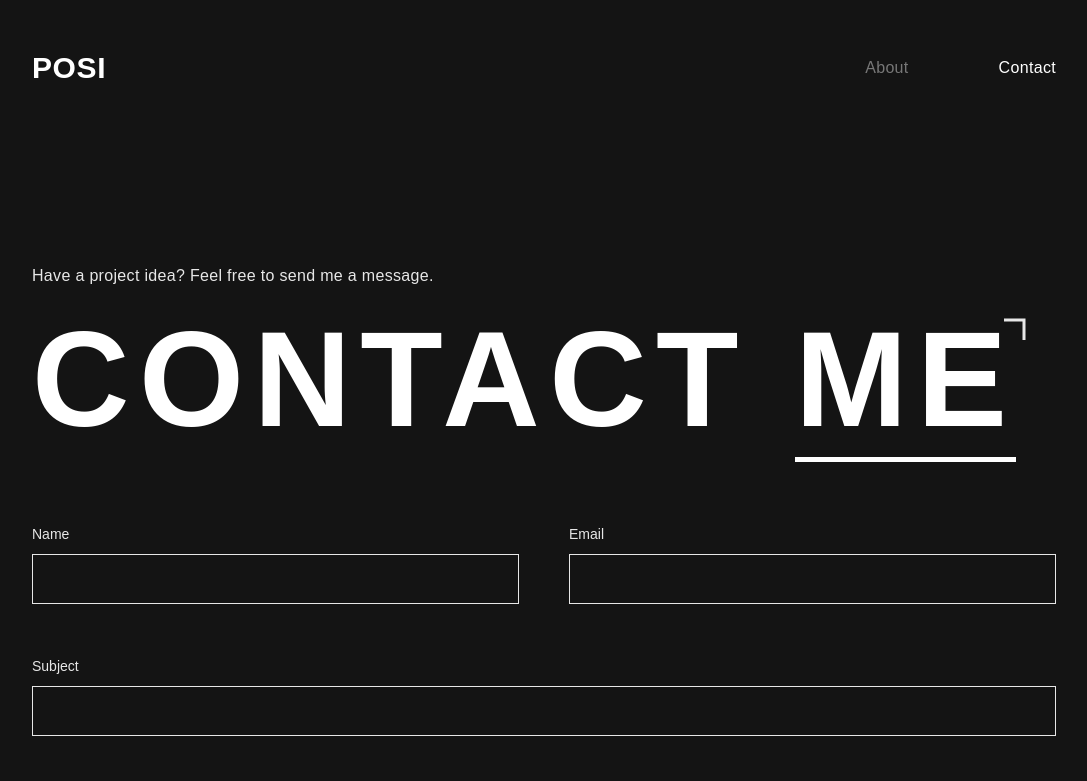
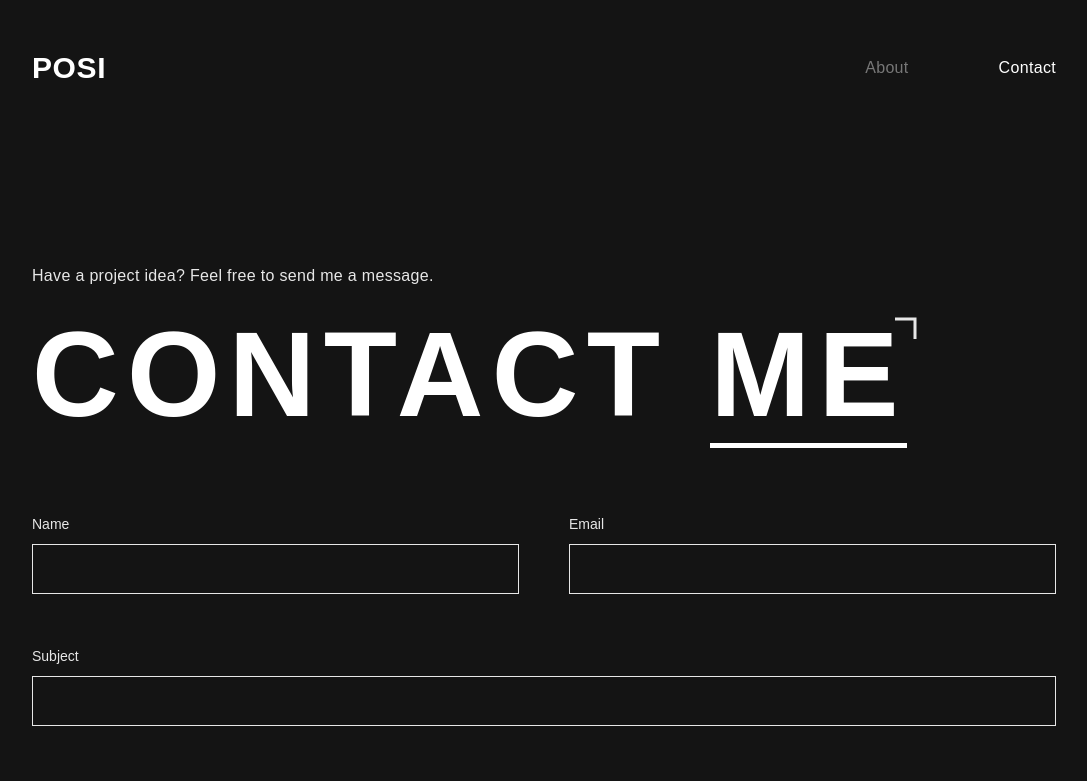
Before and after one commit to Adebesin-Cell/posi, a Next.js app: page /contact in a window 1280 px wide. Shown: the top 781 px of the page, without its empty margins (96-1183 px from the left). Built offline with nearby package versions, Linux system fonts and the light colour scheme; a web font is replaced by a local one.

Commit message:
Fixes og:image

```diff
--- a/pages/_document.js
+++ b/pages/_document.js
@@ -16,6 +16,10 @@ export default function Document() {
           href='https://api.fontshare.com/v2/css?f[]=satoshi@1,900,700,500,301,701,300,501,401,901,400,2&display=swap'
           rel='stylesheet'
         ></link>
+        <meta
+          property='og:image'
+          content='https://ayoposi.vercel.app/images/og-image.png'
+        />
       </Head>
       <body>
         <Main />
--- a/styles/Contact.module.scss
+++ b/styles/Contact.module.scss
@@ -25,6 +25,11 @@
         letter-spacing: 0.07em;
         text-align: left;
         color: var(--white-900);
+
+        @media only screen and (max-width: 1320px) {
+            font-size: 120px;
+            line-height: 175px;
+        }
 
         @media only screen and (max-width: 1024px) {
             font-size: 100px;
```
Also changed, not shown: assets/images/og-image.png (added).
